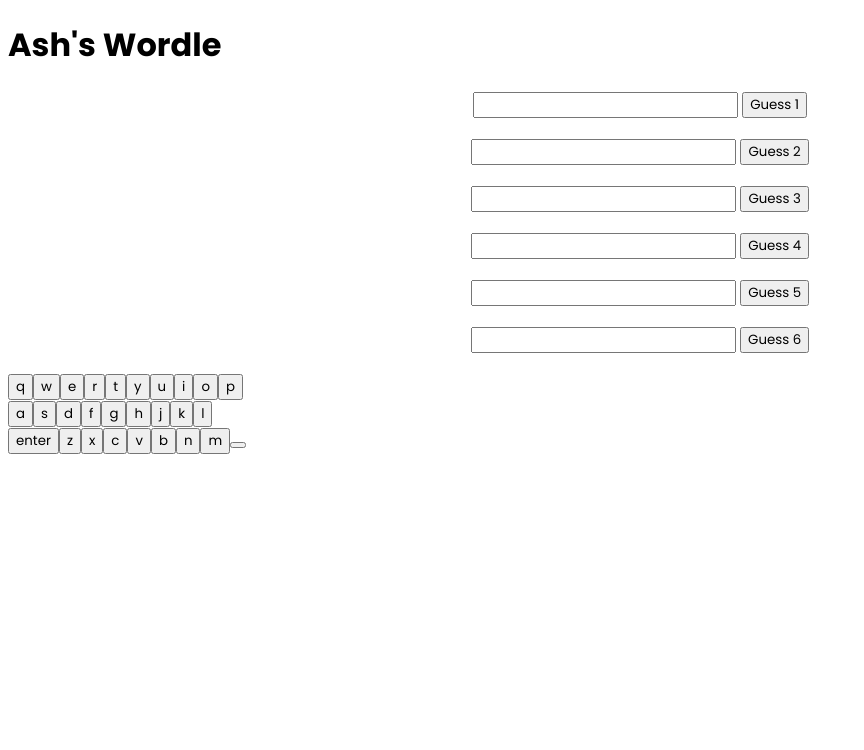
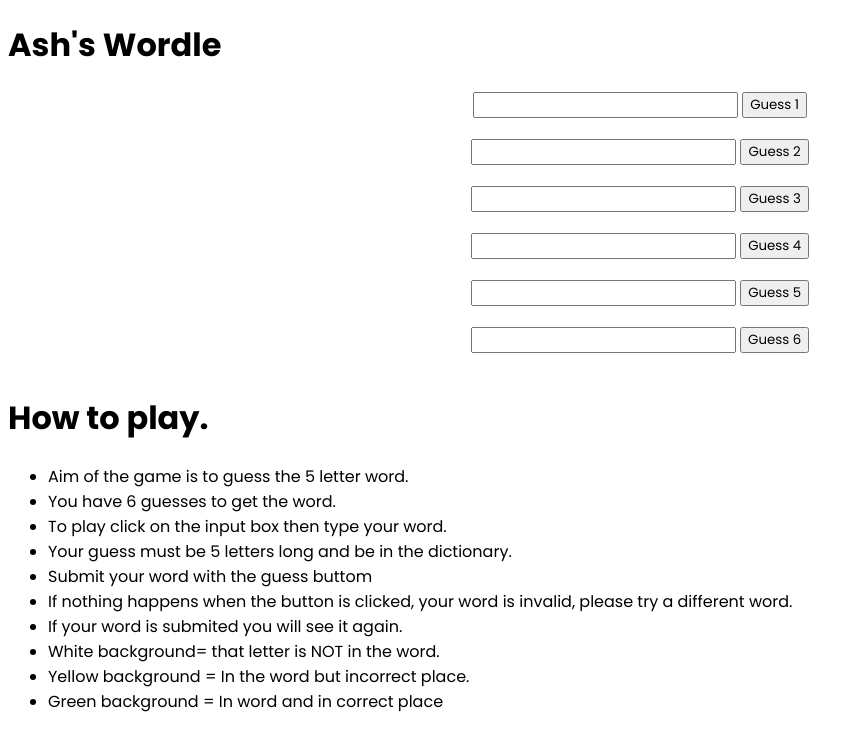
Before and after one commit to ash-p98/wordle, a website with bundled scripts: page index.html in a window 1280 px wide. Shown: the whole page, without its empty margins (0-864 px from the left). Built offline with nearby package versions, Linux system fonts and the light colour scheme.

Commit message:
how to play

```diff
--- a/index.html
+++ b/index.html
@@ -83,34 +83,22 @@
       </div>
     </div>
 
-    <div id="keyboard">
-      <div class="row">
-        <button data-key="q">q</button><button data-key="w">w</button
-        ><button data-key="e">e</button><button data-key="r">r</button
-        ><button data-key="t">t</button><button data-key="y">y</button
-        ><button data-key="u">u</button><button data-key="i">i</button
-        ><button data-key="o">o</button><button data-key="p">p</button>
-      </div>
-      <div class="row">
-        <div class="spacer half"></div>
-        <button data-key="a">a</button><button data-key="s">s</button
-        ><button data-key="d">d</button><button data-key="f">f</button
-        ><button data-key="g">g</button><button data-key="h">h</button
-        ><button data-key="j">j</button><button data-key="k">k</button
-        ><button data-key="l">l</button>
-        <div class="spacer half"></div>
-      </div>
-      <div class="row">
-        <button data-key="↵" class="one-and-a-half">enter</button
-        ><button data-key="z">z</button><button data-key="x">x</button
-        ><button data-key="c">c</button><button data-key="v">v</button
-        ><button data-key="b">b</button><button data-key="n">n</button
-        ><button data-key="m">m</button
-        ><button data-key="←" class="one-and-a-half">
-          <game-icon icon="backspace"></game-icon>
-        </button>
-      </div>
+    <div>
+      <h1>How to play.</h1>
+      <ul>
+        <li>Aim of the game is to guess the 5 letter word.</li>
+        <li>You have 6 guesses to get the word.</li>
+        <li>To play click on the input box then type your word.</li>
+        <li>Your guess must be 5 letters long and be in the dictionary.</li>
+        <li>Submit your word with the guess buttom</li>
+        <li>If nothing happens when the button is clicked, your word is invalid, please try a different word.</li>
+        <li>If your word is submited you will see it again.</li>
+        <li>White background= that letter is NOT in the word.</li>
+        <li>Yellow background = In the word but incorrect place.</li>
+        <li>Green background = In word and in correct place</li>
+      </ul>
     </div>
+
 
     <script type="module" src="./main.js"></script>
     <script type="module" src="./words.js"></script>
```
Also changed, not shown: main.js (+0 -45 lines), 1 other file.
